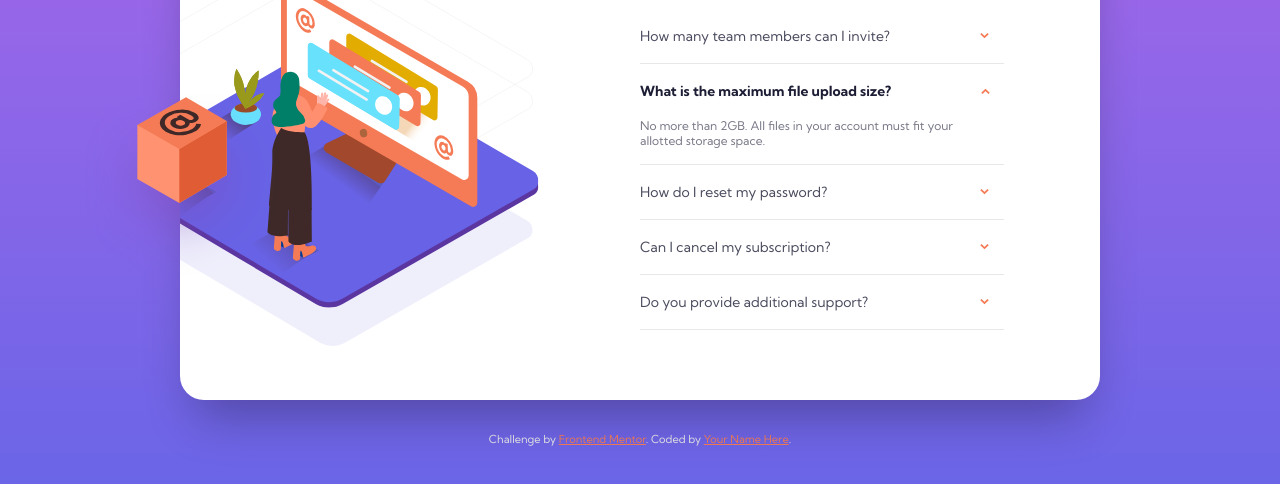
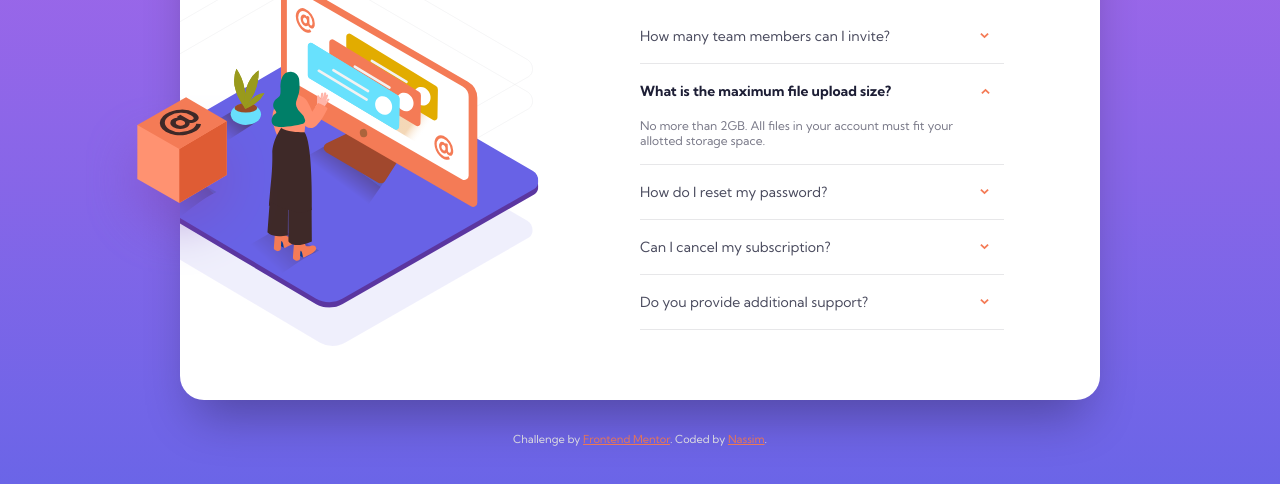
Before and after one commit to Nassim555/faq-accordion-card-main, a plain HTML site: page index.html in a window 1280 px wide. Shown: the part 250-734 px from the top of the page. Drawn offline with Linux system fonts and the light colour scheme.

Commit message:
Add files via upload

```diff
--- a/index.html
+++ b/index.html
@@ -131,7 +131,7 @@
         Challenge by
         <a  rel="noopener" href="https://www.frontendmentor.io?ref=challenge" target="_blank"
           >Frontend Mentor</a
-        >. Coded by <a rel="noopener" href="https://www.frontendmentor.io/profile/Nassim555">Your Name Here</a>.
+        >. Coded by <a rel="noopener" href="https://www.frontendmentor.io/profile/Nassim555">Nassim</a>.
       </div>
     </main>
   </body>
```
